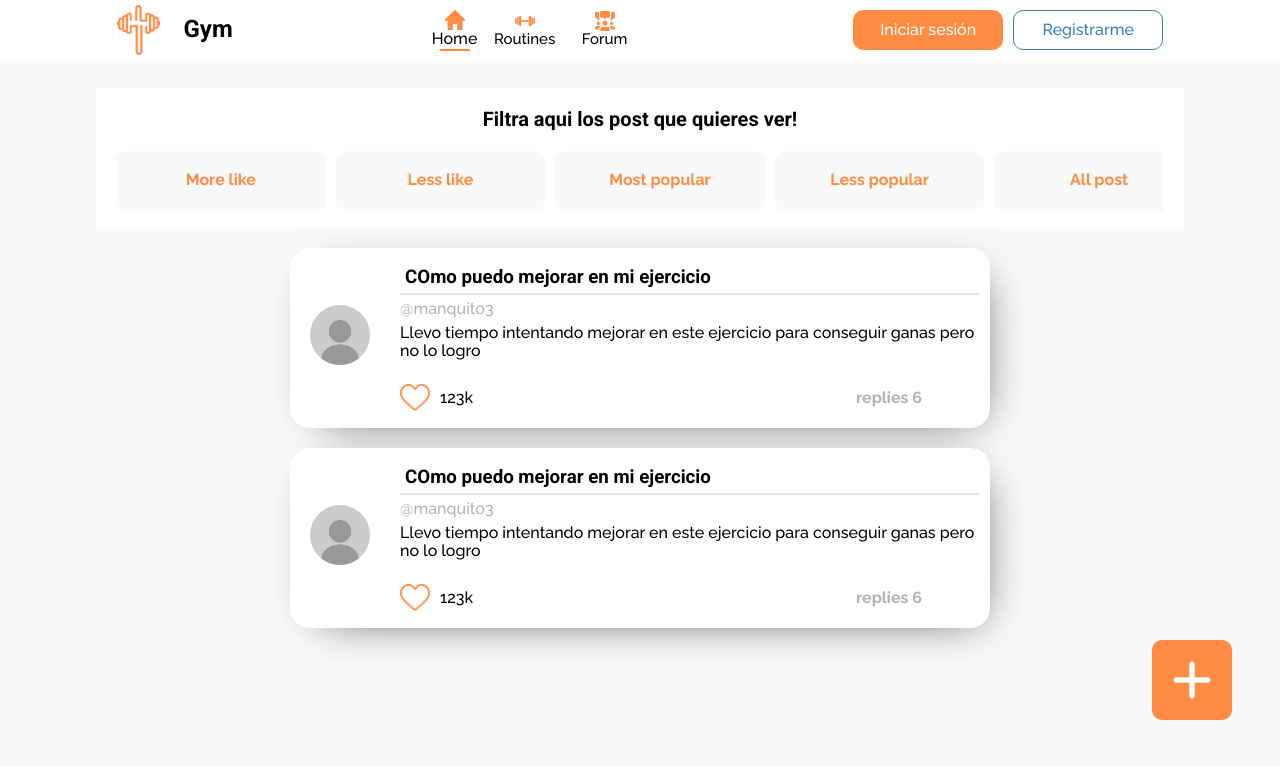
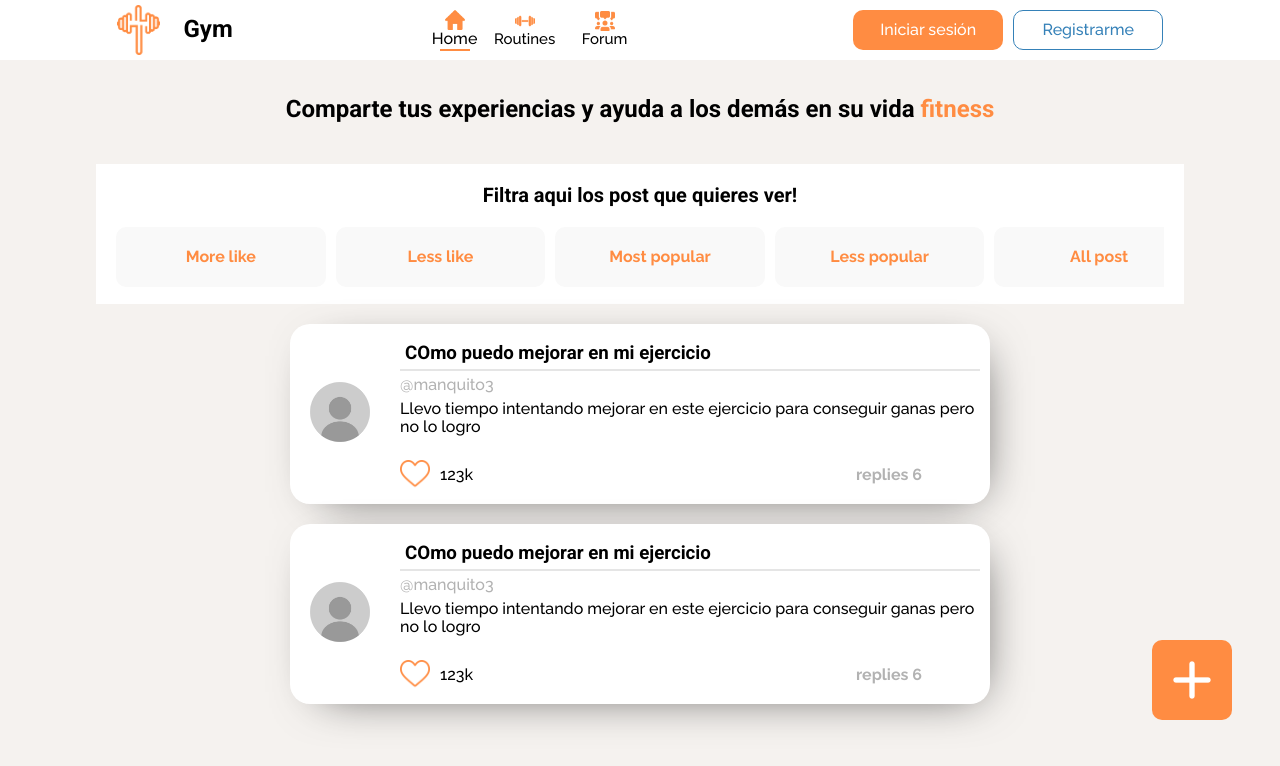
Before and after one commit to pr0d1gy00/gym, a React (Vite) app: page /forum in a window 1280 px wide. Shown: the top 766 px of the page. Built offline with nearby package versions, Linux system fonts and the light colour scheme.

Commit message:
modificacion a forum para trabajar con grid

```diff
--- a/src/features/forum/components/Forum.tsx
+++ b/src/features/forum/components/Forum.tsx
@@ -14,6 +14,10 @@ export default function Forum() {
 		<section className={styles.container}>
 			{!modal && <ButtonAdd/>}
 			{modal && <ModalAddRoutine/>}
+			<div className={styles.grid1}>
+
+			</div>
+			<div className={styles.grid2}>
 				<h2>Comparte tus experiencias y ayuda a los demás en su vida <span>fitness</span></h2>
 				<FiltersPost>
 					{buttons.map(button=>
@@ -24,6 +28,10 @@ export default function Forum() {
 					<Post title={'COmo puedo mejorar en mi ejercicio'} image={PerfilIcon} preview={'Llevo tiempo intentando mejorar en este ejercicio para conseguir ganas pero no lo logro '} user={'manquito3'} reply={'6'} id={'1'} />
 					<Post title={'COmo puedo mejorar en mi ejercicio'} image={PerfilIcon} preview={'Llevo tiempo intentando mejorar en este ejercicio para conseguir ganas pero no lo logro '} user={'manquito3'} reply={'6'} id={'2'} />
 				</section>
+			</div>
+			<div className={styles.grid3}>
+
+			</div>
 
 		</section>
 	)
--- a/src/features/forum/styles/Forum.module.css
+++ b/src/features/forum/styles/Forum.module.css
@@ -4,7 +4,7 @@
 	display: flex;
 	flex-direction: column;
 	align-items: center;
-	background-color: #f9f9f9;
+	background-color: #f5f2ef;
 }
 h2{
 	margin-top: 2rem;
@@ -89,7 +89,17 @@ p{
 	color: #b2b2b2;
 	font-weight: 700;
 }
+.grid2{
+	display: flex;
+	flex-direction: column;
+	align-items: center;
+
+}
 @media (width > 768px) {
+	.container{
+		display: grid;
+
+	}
 	.post{
 		width: 70rem;
 	}
```
Lines whose indentation alone changed are shown as unchanged.
